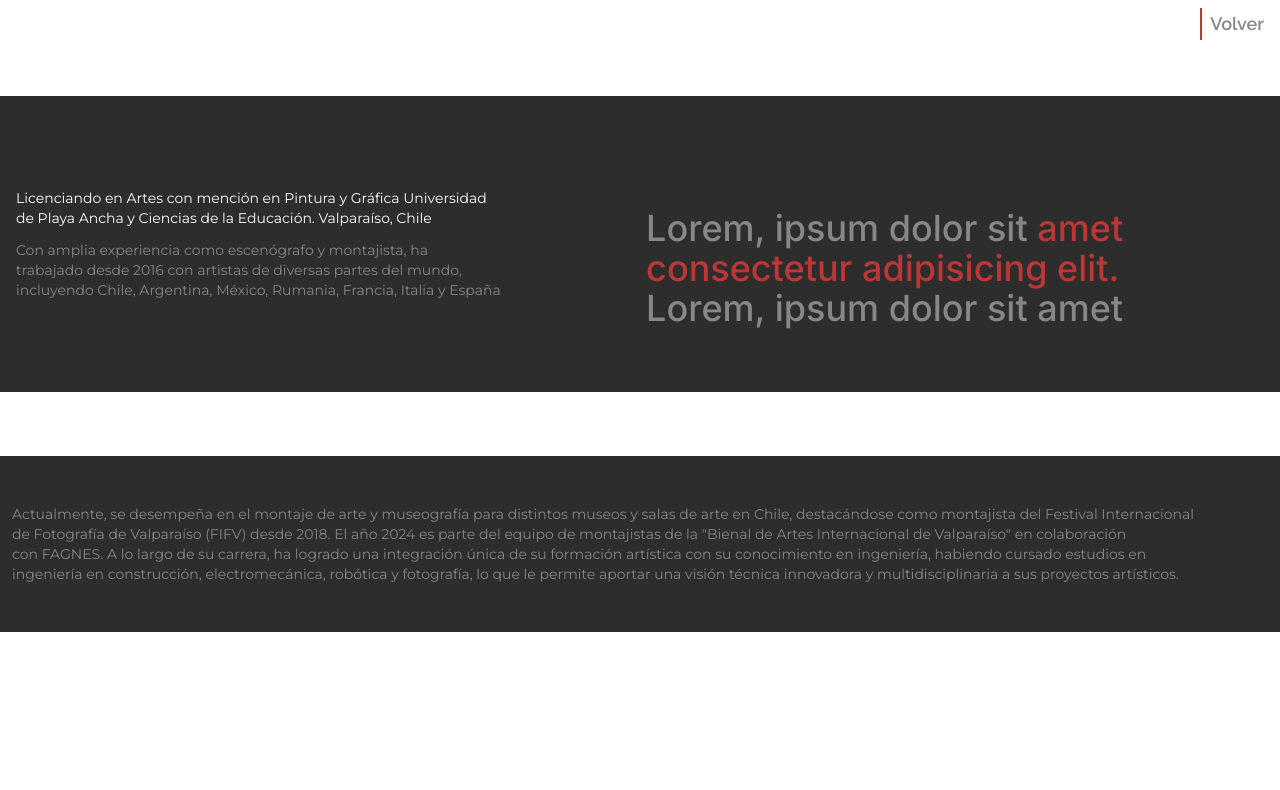
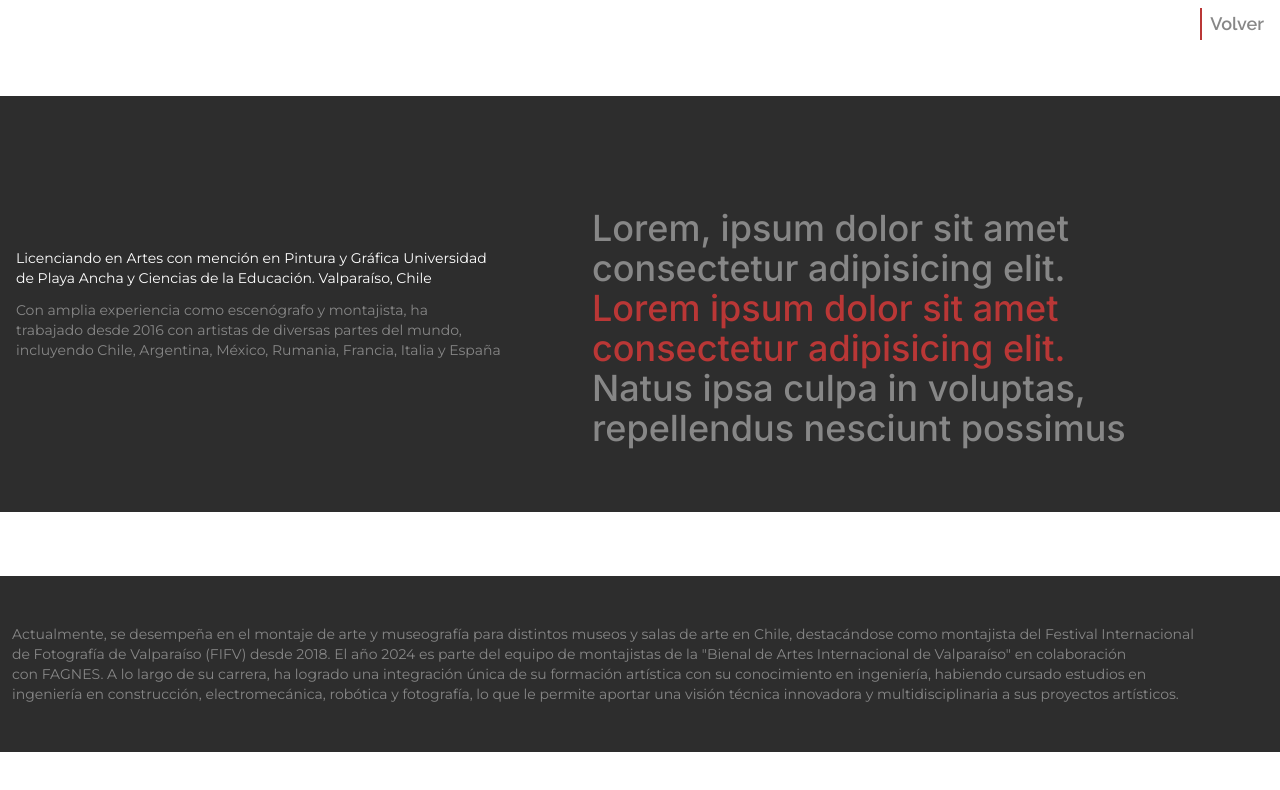
Before and after one commit to Najdorf12/gallery-app, a React (Vite) app: page /1 in a window 1280 px wide. Shown: the top 790 px of the page. Built offline with nearby package versions, Linux system fonts and the light colour scheme.

Commit message:
add styles

```diff
--- a/src/pages/ArtistDetail.jsx
+++ b/src/pages/ArtistDetail.jsx
@@ -41,11 +41,11 @@ const ArtistDetail = ({ artistsData }) => {
 
         <div className=" mt-12 pl-3 text-balance font-medium text-grayCustom font-title text-4xl max-w-[700px] ">
           <article className="h-full">
-            Lorem, ipsum dolor sit{" "}
+            Lorem, ipsum dolor sit  amet consectetur adipisicing elit.{" "}
             <span className="text-redCustom">
-              amet consectetur adipisicing elit.{" "}
+              Lorem ipsum dolor sit amet consectetur adipisicing elit.{" "}
             </span>
-            Lorem, ipsum dolor sit amet
+             Natus ipsa culpa in voluptas, repellendus nesciunt possimus
           </article>
         </div>
       </article>
```
